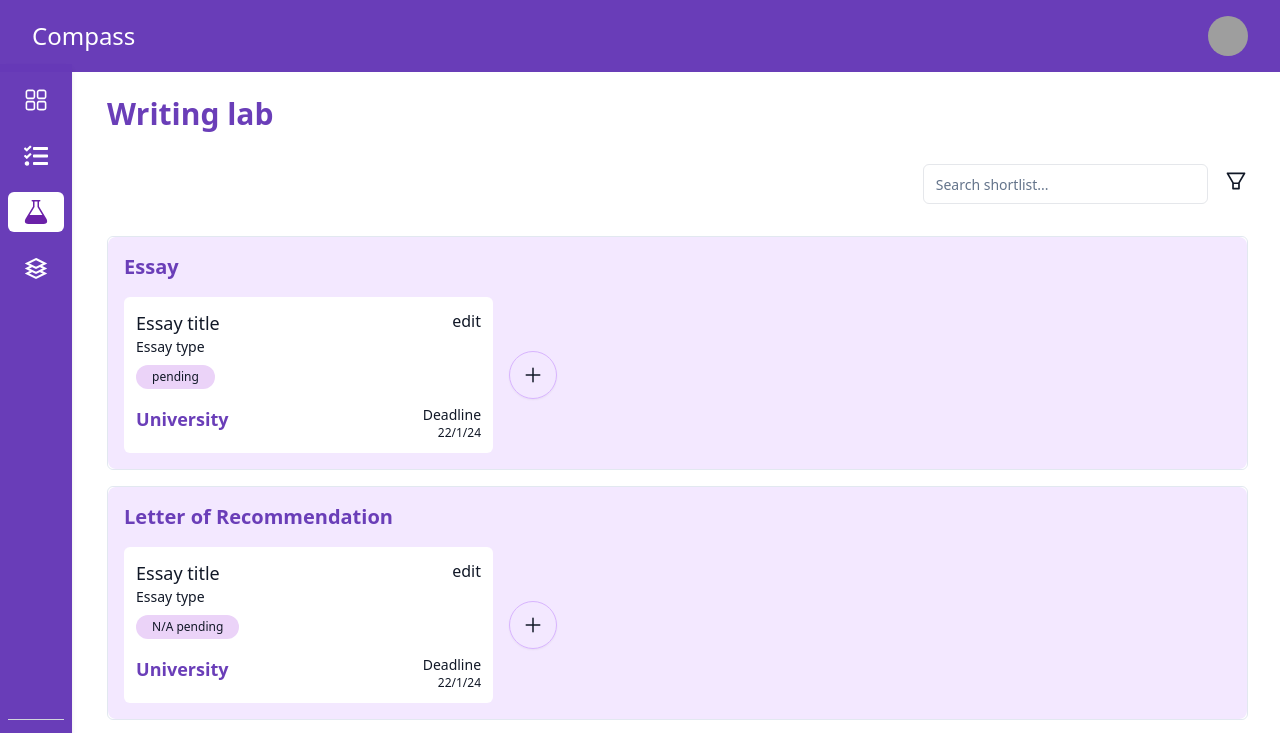
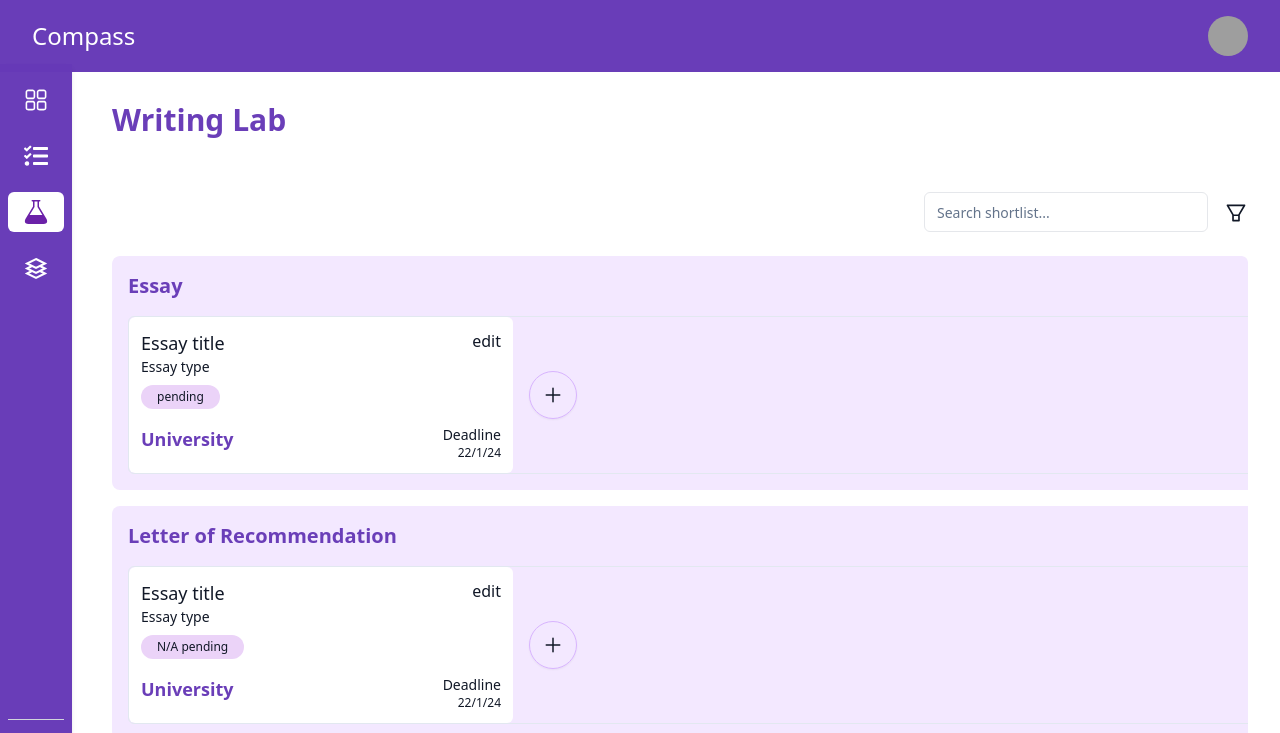
Before and after one commit to takeleapnow/compass-frontend, a React (Vite) app: page /writing-lab in a window 1280 px wide. Shown: the top 733 px of the page. Built offline with nearby package versions, Linux system fonts and the light colour scheme; grey boxes are pictures that could not be loaded.

Commit message:
fix writing lab scroll areas

```diff
--- a/src/components/pages/writingLab/WritingLab.tsx
+++ b/src/components/pages/writingLab/WritingLab.tsx
@@ -5,7 +5,7 @@ import LORHome from "./subComponents/lor/LORHome";
 import ResumeHome from "./subComponents/resume/ResumeHome";
 import { useState } from "react";
 import { EssayProps, LorProps, ResumeProps } from "@/types/writing-lab";
-
+import { ScrollArea, ScrollBar } from "@/components/ui/scroll-area";
 
 const WritingLab = () => {
   const [essayData, setEssayData] = useState<EssayProps[]>([
@@ -34,8 +34,8 @@ const WritingLab = () => {
   ]);
   const [resumeData, setResumeData] = useState<ResumeProps[]>([
     {
-      resumeStatus:"",
-      resumeTitle:"",
+      resumeStatus: "",
+      resumeTitle: "",
       associatedUniversity: "",
       universityDeadline: {
         seconds: "",
@@ -46,10 +46,12 @@ const WritingLab = () => {
 
   return (
     <Dashboard>
-      <div>
-        <p className="page-title"> Writing lab</p>
+      <div className="  flex flex-col gap-y-4 h-screen">
+        <p className="page-title h-[10%]">Writing Lab</p>
         <WritingLabNav />
-        <div className="flex flex-col gap-4 mt-8">
+        <div className="h-[80%] ">
+          <ScrollArea className="h-[100%] w-full rounded-md">
+            <div className="w-[100%] h-full flex flex-col gap-y-4">
               <EssayHome
                 essayData={essayData}
                 setEssayData={setEssayData}
@@ -63,8 +65,44 @@ const WritingLab = () => {
                 setResumeData={setResumeData}
               />
             </div>
+            <ScrollBar orientation="vertical" />
+          </ScrollArea>
+        </div>
       </div>
     </Dashboard>
+    // <Dashboard>
+    //   <div>
+    //     <p className="page-title">Writing Lab</p>
+    //     <WritingLabNav />
+    //     <div className="grid grid-cols-1 gap-y-4 mt-8">
+    //       <ScrollArea className="max-h-screen">
+    //         <div className="flex flex-col gap-y-4 ">
+    //           {/* <div className="m-4 w-full"> Container for spacing */}
+    //           <EssayHome
+    //             essayData={essayData}
+    //             setEssayData={setEssayData}
+    //           />
+    //           {/* </div> */}
+
+    //           {/* <div className="m-4"> */}
+    //           <LORHome
+    //             lorData={lorData}
+    //             setLorData={setLorData}
+    //           />
+
+    //           {/* </div> */}
+    //           {/* <div className="m-4"> */}
+    //           <ResumeHome
+    //             resumeData={resumeData}
+    //             setResumeData={setResumeData}
+    //           />
+    //           {/* </div> */}
+    //         </div>
+    //         <ScrollBar orientation="vertical" />
+    //       </ScrollArea>
+    //     </div>
+    //   </div>
+    // </Dashboard>
   );
 };
 
--- a/src/components/pages/writingLab/WritingLabCard.tsx
+++ b/src/components/pages/writingLab/WritingLabCard.tsx
@@ -13,7 +13,7 @@ const WritingLabCard = ({
   university: string;
 }) => {
   return (
-    <div className=" bg-white gap-4 flex flex-col 2xl:w-1/5 w-1/3 p-3 rounded-md">
+    <div className=" bg-white gap-4 flex flex-col w-96 p-3 rounded-md">
       <div className="flex justify-between">
         <div className="flex flex-col items-start">
           <p className="text-lg font-medium flex-wrap">{title}Essay title</p>
--- a/src/components/pages/writingLab/subComponents/WritingLabNav.tsx
+++ b/src/components/pages/writingLab/subComponents/WritingLabNav.tsx
@@ -56,7 +56,7 @@ const WritingLabNav = () => {
   };
 
   return (
-    <div className="flex justify-end gap-4">
+    <div className="flex justify-end gap-4 h-[10%]">
       <Input className="w-1/4" placeholder="Search shortlist..." />
       {/* filter options */}
       <Popover>
@@ -88,11 +88,10 @@ const WritingLabNav = () => {
                       value={uni}
                       size={"sm"}
                       variant={"outline"}
-                      className={` py-1 ${
-                        selectedUniversities.includes(uni)
+                      className={` py-1 ${selectedUniversities.includes(uni)
                           ? "bg-purple-100 "
                           : "bg-gray-200"
-                      }`}
+                        }`}
                       onClick={() =>
                         handleToggle(
                           uni,
@@ -114,11 +113,10 @@ const WritingLabNav = () => {
                       key={status}
                       value={status}
                       size={"sm"}
-                      className={` py-1 ${
-                        selectedStatuses.includes(status)
+                      className={` py-1 ${selectedStatuses.includes(status)
                           ? "bg-purple-100 "
                           : "bg-gray-200"
-                      }`}
+                        }`}
                       onClick={() =>
                         handleToggle(
                           status,
@@ -140,9 +138,8 @@ const WritingLabNav = () => {
                   value="asc"
                   variant={"outline"}
                   size={"sm"}
-                  className={`px-2 py-1 ${
-                    sortOption === "asc" ? "bg-purple-100 " : "bg-gray-200"
-                  }`}
+                  className={`px-2 py-1 ${sortOption === "asc" ? "bg-purple-100 " : "bg-gray-200"
+                    }`}
                   onClick={() => handleSortChange("asc")}
                 >
                   Ascending
@@ -151,9 +148,8 @@ const WritingLabNav = () => {
                   value="desc"
                   variant={"outline"}
                   size={"sm"}
-                  className={`px-2 py-1 ${
-                    sortOption === "desc" ? "bg-purple-100 " : "bg-gray-200"
-                  }`}
+                  className={`px-2 py-1 ${sortOption === "desc" ? "bg-purple-100 " : "bg-gray-200"
+                    }`}
                   onClick={() => handleSortChange("desc")}
                 >
                   Descending
--- a/src/components/pages/writingLab/subComponents/essay/EssayHome.tsx
+++ b/src/components/pages/writingLab/subComponents/essay/EssayHome.tsx
@@ -10,11 +10,10 @@ const EssayHome = ({
   setEssayData: React.Dispatch<React.SetStateAction<EssayProps[]>>;
 }) => {
   return (
-    <div className="z-1">
-      <ScrollArea className="rounded-md border z-0">
-        <div className="wl-section">
+    // <div className="">
+    <div className="wl-section w-screen">
       {/* temporarily added function */}
-          <p className="wl-section-title" onClick={()=>{
+      <p className="wl-section-title" onClick={() => {
         setEssayData([
           ...essayData,
           {
@@ -29,7 +28,8 @@ const EssayHome = ({
           },
         ])
       }}>Essay</p>
-          <div className="flex items-center gap-4">
+      <ScrollArea className="rounded-md border w-full whitespace-nowrap">
+        <div className="flex w-max items-center gap-4">
           {essayData.map((essay, index) => (
             <WritingLabCard
               key={index}
@@ -43,9 +43,9 @@ const EssayHome = ({
           <WLAddEssay />
         </div>
         <ScrollBar orientation="horizontal" />
-        </div>
       </ScrollArea>
     </div>
+    // </div>
   );
 };
 
--- a/src/components/pages/writingLab/subComponents/lor/LORHome.tsx
+++ b/src/components/pages/writingLab/subComponents/lor/LORHome.tsx
@@ -24,11 +24,11 @@ const LORHome = ({
     ]);
   }
   return (
-    <ScrollArea className="w-full whitespace-nowrap rounded-md border">
-      <div className="wl-section">
-        {/* temporarily added function */}
-        <p className="wl-section-title" onClick={handleLORAdd}>Letter of Recommendation</p>
-        <div className="flex items-center gap-4">
+    <div className="wl-section w-screen">
+      {/* temporarily added function */}
+      <p className="wl-section-title" onClick={handleLORAdd}>Letter of Recommendation</p>
+      <ScrollArea className="rounded-md border w-full whitespace-nowrap">
+        <div className="flex w-max items-center gap-4">
           {lorData.map((lor, index) => (
             <WritingLabCard
               key={index}
@@ -43,8 +43,8 @@ const LORHome = ({
           />
         </div>
         <ScrollBar orientation="horizontal" />
-      </div>
-    </ScrollArea>
+      </ScrollArea>
+    </div>
   );
 };
 
--- a/src/components/pages/writingLab/subComponents/resume/ResumeHome.tsx
+++ b/src/components/pages/writingLab/subComponents/resume/ResumeHome.tsx
@@ -10,15 +10,14 @@ const ResumeHome = ({
   setResumeData: React.Dispatch<React.SetStateAction<ResumeProps[]>>;
 }) => {
   return (
-    <ScrollArea className="w-full whitespace-nowrap rounded-md border">
-      <div className="wl-section">
+    <div className="wl-section w-screen">
       {/* temp addition */}
-        <p className="wl-section-title" onClick={()=>{
+      <p className="wl-section-title" onClick={() => {
         setResumeData([
           ...resumeData,
           {
-              resumeStatus:"",
-              resumeTitle:"",
+            resumeStatus: "",
+            resumeTitle: "",
             associatedUniversity: "",
             universityDeadline: {
               seconds: "",
@@ -28,7 +27,8 @@ const ResumeHome = ({
         ])
 
       }}>Resume</p>
-        <div className="flex items-center gap-4">
+      <ScrollArea className="rounded-md border w-full whitespace-nowrap">
+        <div className="flex w-full items-center gap-4">
           {resumeData.map((resume, index) => (
             <WritingLabCard
               key={index}
@@ -42,8 +42,8 @@ const ResumeHome = ({
           <WLAddResume />
         </div>
         <ScrollBar orientation="horizontal" />
+      </ScrollArea>
     </div>
-    </ScrollArea>
   );
 };
 
--- a/src/components/shared/wrappers/Dashboard.tsx
+++ b/src/components/shared/wrappers/Dashboard.tsx
@@ -16,9 +16,8 @@ const Dashboard = ({ children }: { children: React.ReactNode }) => {
       <Header />
       <div className="min-h-screen flex w-full ">
         <div
-          className={`${
-            isSidebarOpen ? " w-1/3 lg:w-1/4 2xl:w-1/6" : "w-[80px]"
-          }`}
+          className={`${isSidebarOpen ? " w-1/3 lg:w-1/4 2xl:w-1/6" : "w-[80px]"
+            }`}
         >
           <Sidebar
             data={sidebarData}
@@ -27,9 +26,9 @@ const Dashboard = ({ children }: { children: React.ReactNode }) => {
           />
         </div>
         <div
-          className={` ${
-            isSidebarOpen ? "w-3/4 2xl:w-5/6" : "w-full"
-          } p-8 pt-24 dark:bg-darkPrimary bg-white dark:text-gray-200 text-gray-900`}
+          className={` ${isSidebarOpen ? "w-3/4 2xl:w-5/6" : "flex-grow"
+            } p-8 pt-24 dark:bg-darkPrimary bg-white dark:text-gray-200 text-gray-900`}
+          style={{ width: isSidebarOpen ? "" : "calc(100% - 80px)" }}
         >
           {children}
         </div>
```
Lines whose indentation alone changed are shown as unchanged.
